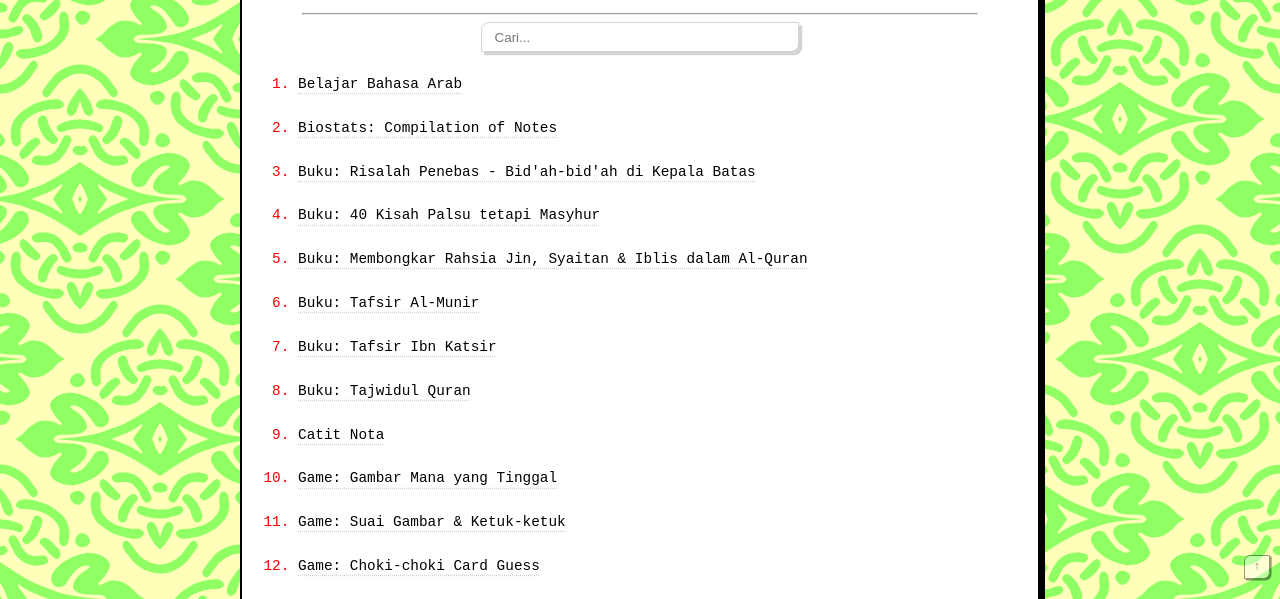
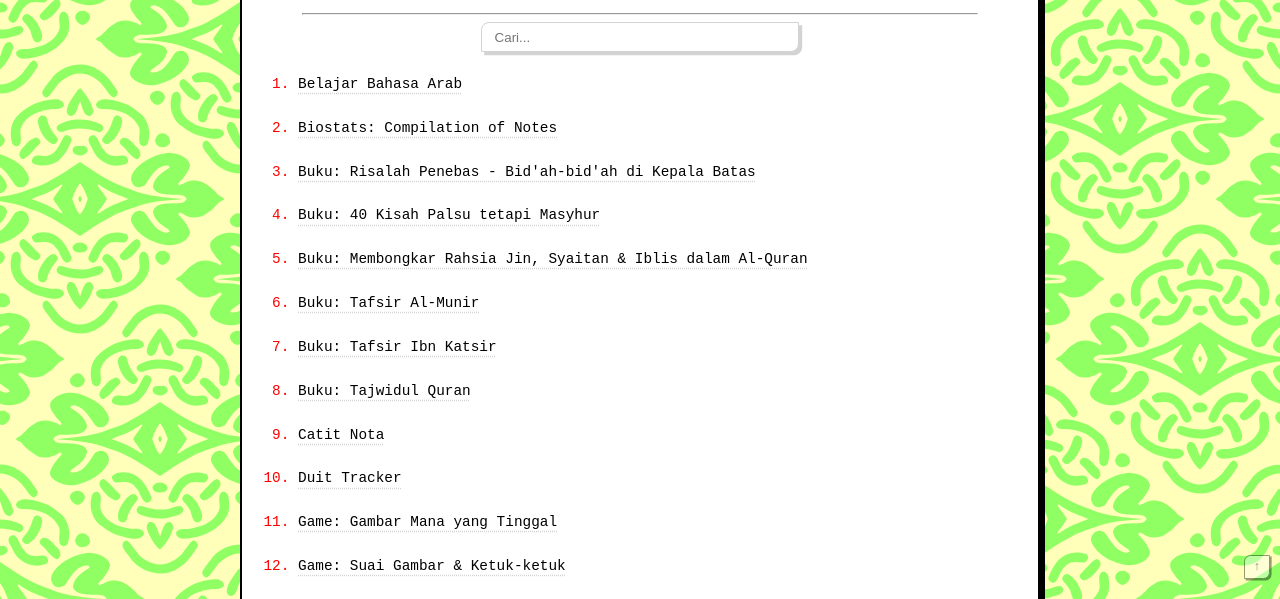
Before and after one commit to bazliamin90/list, a plain HTML site: page index.html in a window 1280 px wide. Shown: the part 201-800 px from the top of the page. Drawn offline with Linux system fonts and the light colour scheme.

Commit message:
Update index.html

```diff
--- a/index.html
+++ b/index.html
@@ -56,6 +56,8 @@
 		target="_blank" class="isi">Buku: Tajwidul Quran</a></li>
 		<li class="list"><a href="https://bazliamin90.github.io/catit"
 		target="_blank" class="isi">Catit Nota</a></li>
+		<li class="list"><a href="https://bazliamin90.github.io/duit"
+		target="_blank" class="isi">Duit Tracker</a></li>
 		<li class="list"><a href="https://bazliamin90.github.io/adetakde"
 		target="_blank" class="isi">Game: Gambar Mana yang Tinggal</a></li>
 		<li class="list"><a href="https://bazliamin90.github.io/game"
```
